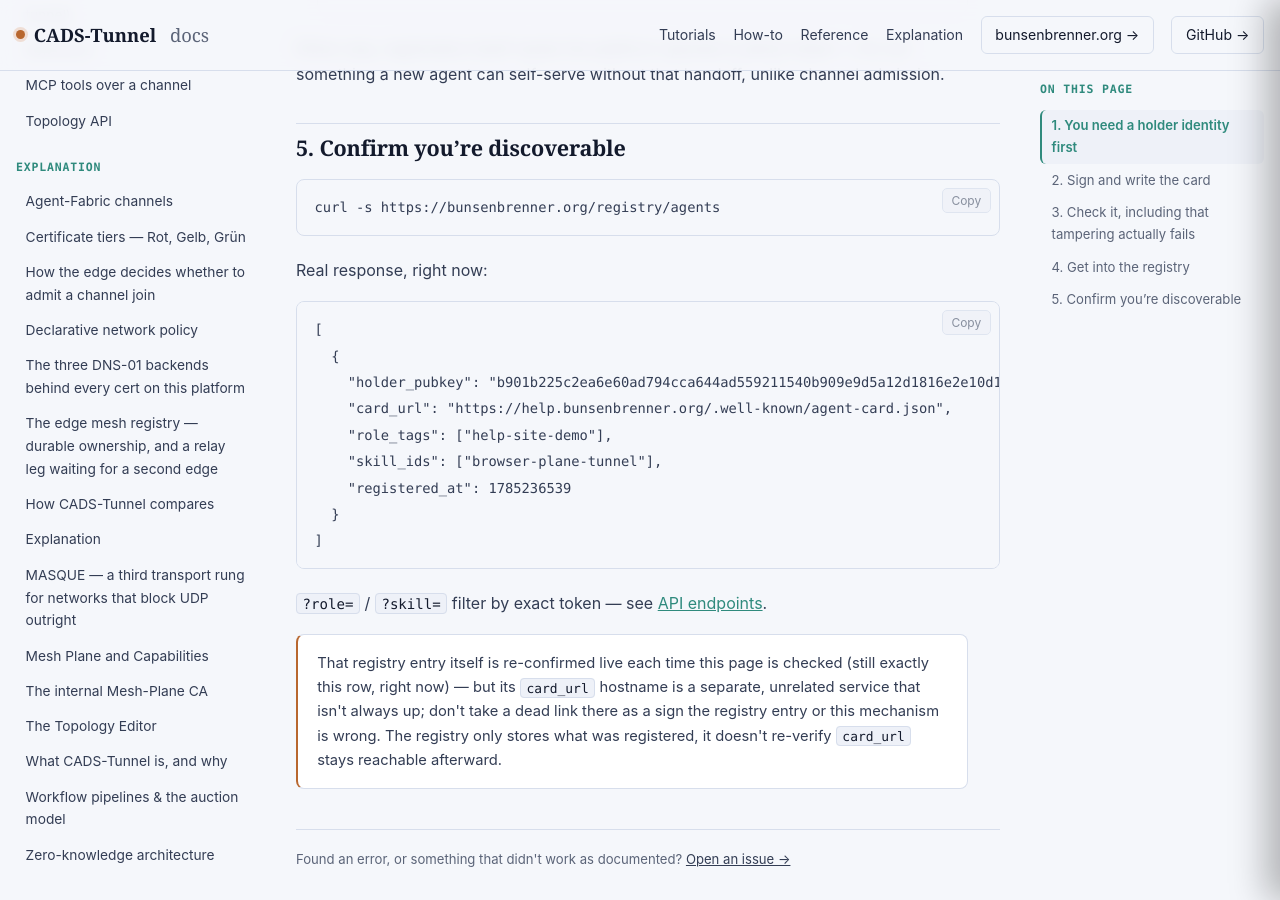
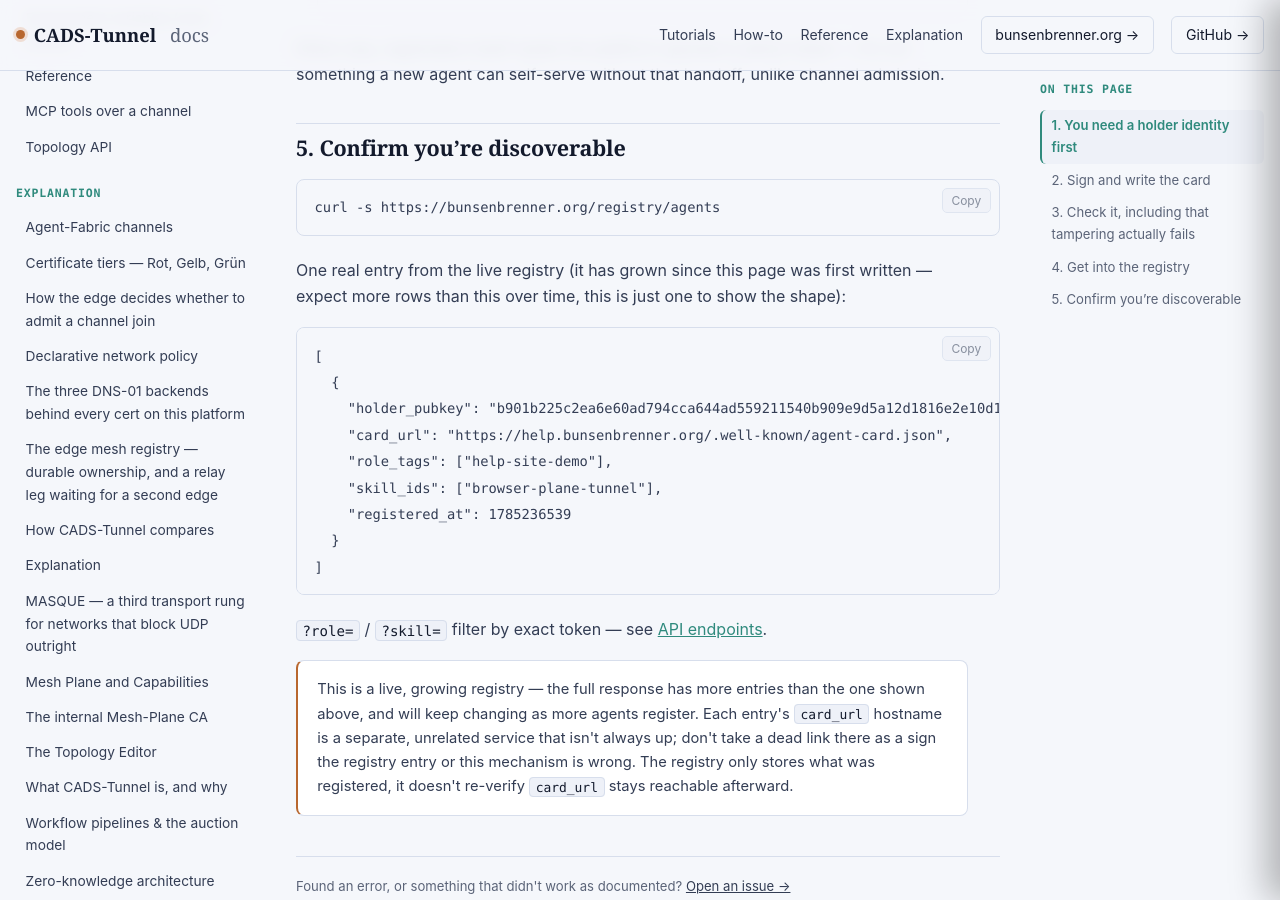
Before and after one commit to scimbe/CADS-Tunnel-docs, a Jekyll site: the page built from _how-to/publish-an-agent-card.md, in a window 1280 px wide and 900 px high, scrolled down 2575 px. Built offline with Jekyll 4.4.1, drawn with Linux system fonts in a browser that asks for light colours.

Commit message:
how-to: fix stale 'real response, right now' registry example (#15)
Live check found the registry has grown to 8 entries; the page's
single-entry example, framed as the complete live response, was
misleading. Reworded to be honest that it's one representative row
from a growing list, not a claim of completeness.

Co-authored-by: scimbe <becke@vps-1779cd55.vps.ovh.net>

````diff
--- a/_how-to/publish-an-agent-card.md
+++ b/_how-to/publish-an-agent-card.md
@@ -117,7 +117,8 @@ agent can self-serve without that handoff, unlike channel admission.
 curl -s https://bunsenbrenner.org/registry/agents
 ```
 
-Real response, right now:
+One real entry from the live registry (it has grown since this page was first written — expect more rows
+than this over time, this is just one to show the shape):
 
 ```json
 [
@@ -135,8 +136,9 @@ Real response, right now:
 [API endpoints]({{ '/reference/api-endpoints/' | relative_url }}).
 
 <div class="callout warn">
-That registry entry itself is re-confirmed live each time this page is checked (still exactly this row,
-right now) — but its <code>card_url</code> hostname is a separate, unrelated service that isn't always
-up; don't take a dead link there as a sign the registry entry or this mechanism is wrong. The registry
-only stores what was registered, it doesn't re-verify <code>card_url</code> stays reachable afterward.
+This is a live, growing registry — the full response has more entries than the one shown above, and will
+keep changing as more agents register. Each entry's <code>card_url</code> hostname is a separate,
+unrelated service that isn't always up; don't take a dead link there as a sign the registry entry or this
+mechanism is wrong. The registry only stores what was registered, it doesn't re-verify
+<code>card_url</code> stays reachable afterward.
 </div>
````
